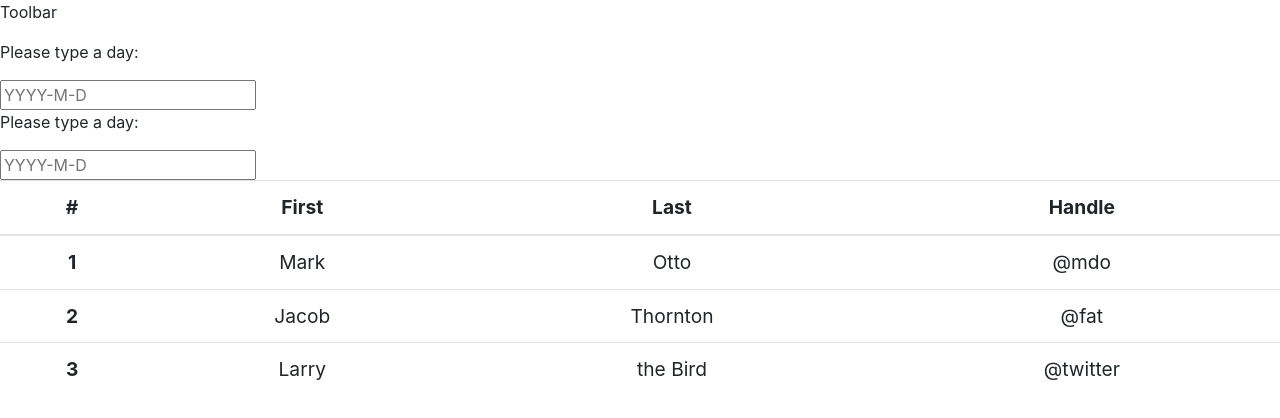
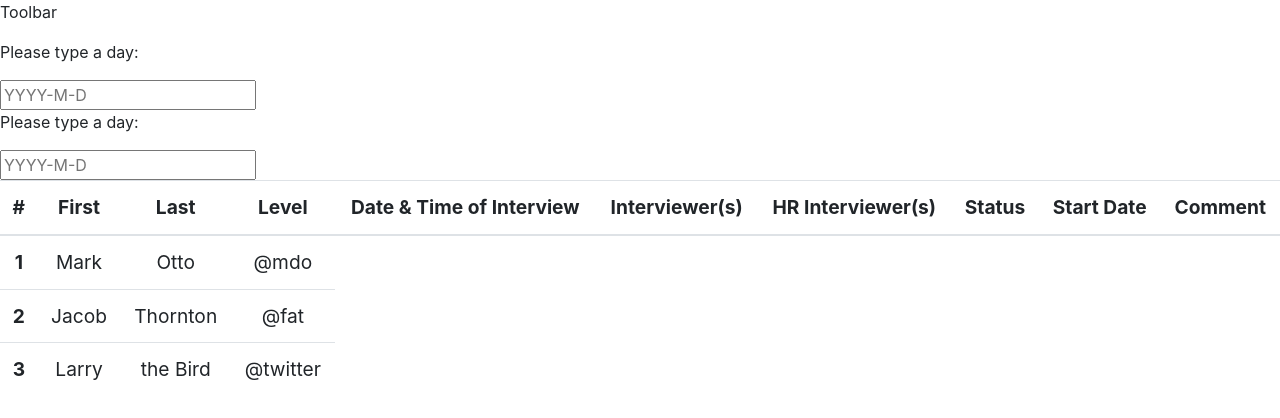
Before and after one commit to aichouramine/ims, a React (Create React App) app: page / in a window 1280 px wide. Shown: the top 418 px of the page. Built offline with nearby package versions, Linux system fonts and the light colour scheme.

Commit message:
Table changes

```diff
--- a/src/components/CandidatesView/CandidatesTable/CandidatesTable.js
+++ b/src/components/CandidatesView/CandidatesTable/CandidatesTable.js
@@ -8,7 +8,13 @@ const candidatesTable = (props) => (
             <th scope="col">#</th>
             <th scope="col">First</th>
             <th scope="col">Last</th>
-            <th scope="col">Handle</th>
+            <th scope="col">Level</th>
+            <th scope="col">Date & Time of Interview</th>
+            <th scope="col">Interviewer(s)</th>
+            <th scope="col">HR Interviewer(s)</th>
+            <th scope="col">Status</th>
+            <th scope="col">Start Date</th>
+            <th scope="col">Comment</th>
         </tr>
         </thead>
         <tbody>
```
